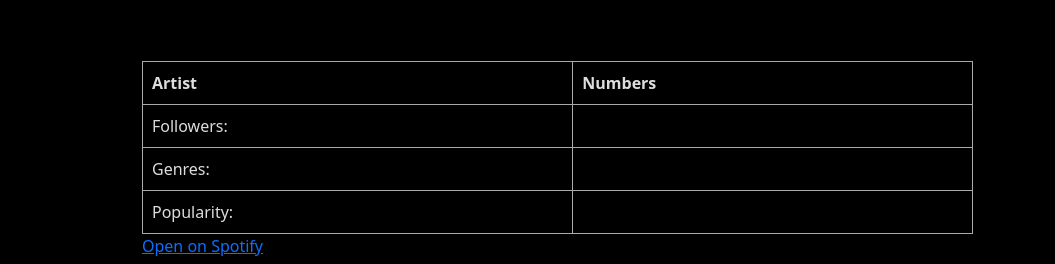
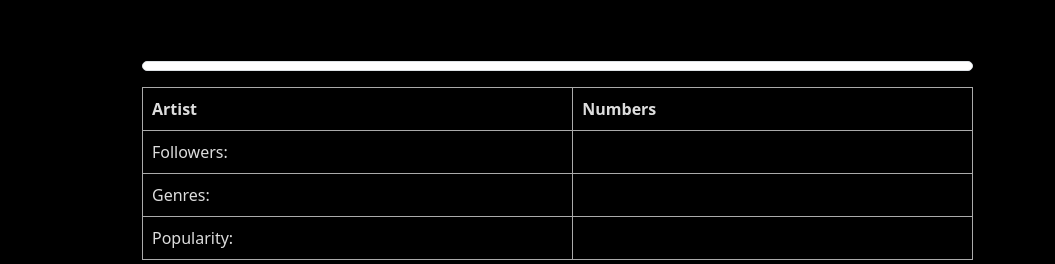
Before and after one commit to kayleedalton/Spotifiers, a plain HTML site: page index.html in a window 1280 px wide. Both pictures are taken after typing "Sample" into the empty fields and a click on the button "Search". Shown: the part 171-435 px from the top of the page, 225-1280 px from the left. Drawn offline with nearby package versions, Linux system fonts and the light colour scheme; no server answers.

Commit message:
Update index.html
Fixed image display

```diff
--- a/index.html
+++ b/index.html
@@ -117,10 +117,14 @@
             historyDiv.appendChild(listItem);
         }
 
-        function handleSearch(event) {
-            event.preventDefault();
-            fetchArtistData();
-        }
+function handleSearch(event) {
+    event.preventDefault();
+    fetchArtistData();
+
+    // Make the artist image placeholder visible after initiating the search
+    const artistImagePlaceholder = document.getElementById('artistImagePlaceholder');
+    artistImagePlaceholder.style.display = 'block'; // Change display property to make it visible
+}
     </script>
 </head>
 
```
